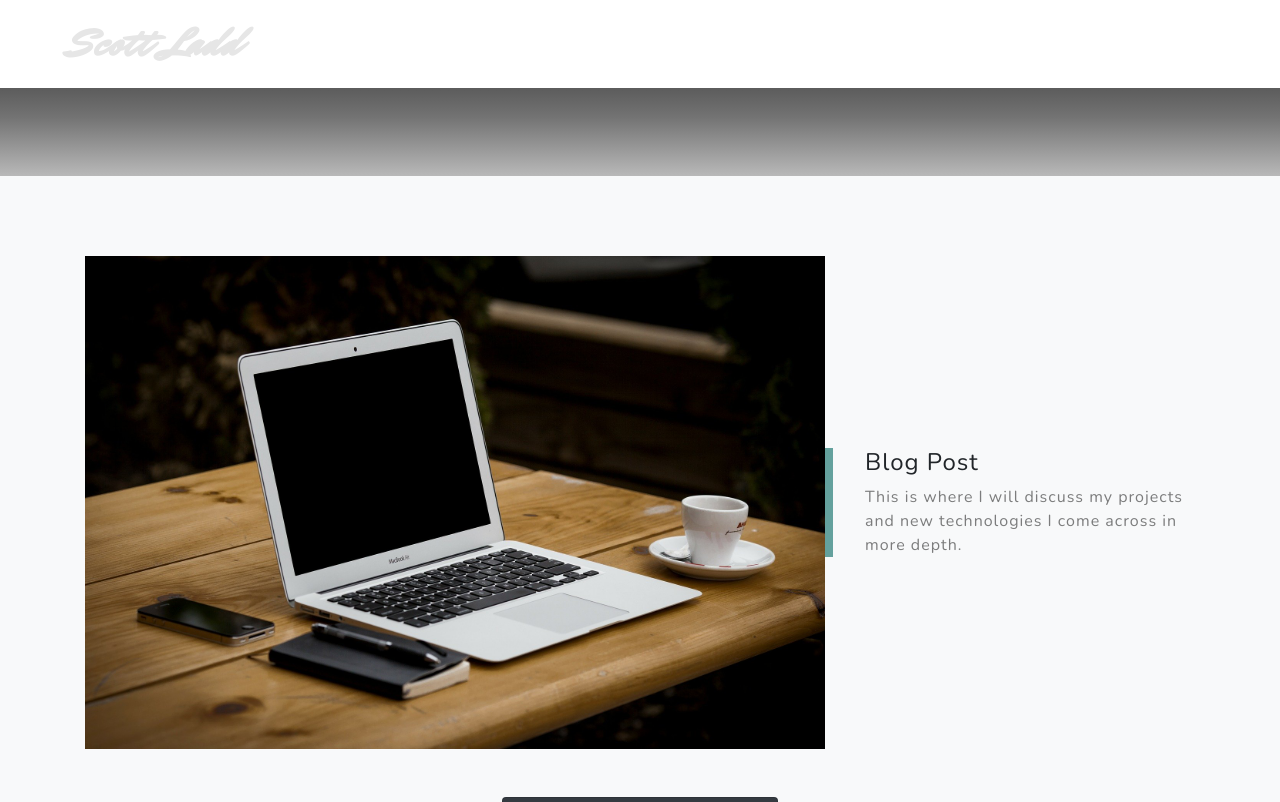
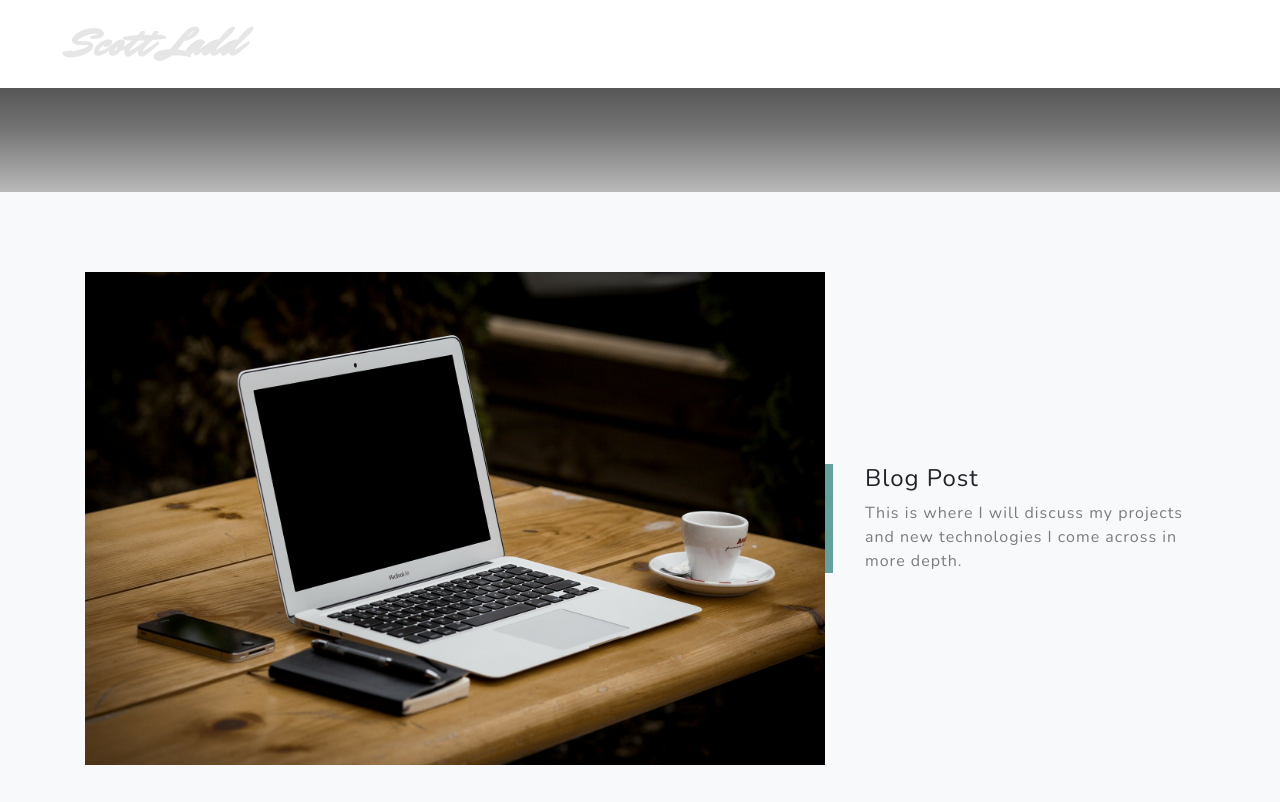
Before and after one commit to scottjr101/React-Portfolio, a React (Create React App) app in the folder client/: page /blog in a window 1280 px wide. Shown: the top 802 px of the page. Built offline with nearby package versions, Linux system fonts and the light colour scheme; no server answers.

Commit message:
color tweak

```diff
--- a/client/src/App.css
+++ b/client/src/App.css
@@ -5,7 +5,7 @@
 
 /* Alt header */
 .FadedHeader {
-  height: 11rem;
+  height: 12rem;
   background: linear-gradient(
     to bottom,
     rgb(22, 22, 22),
```
